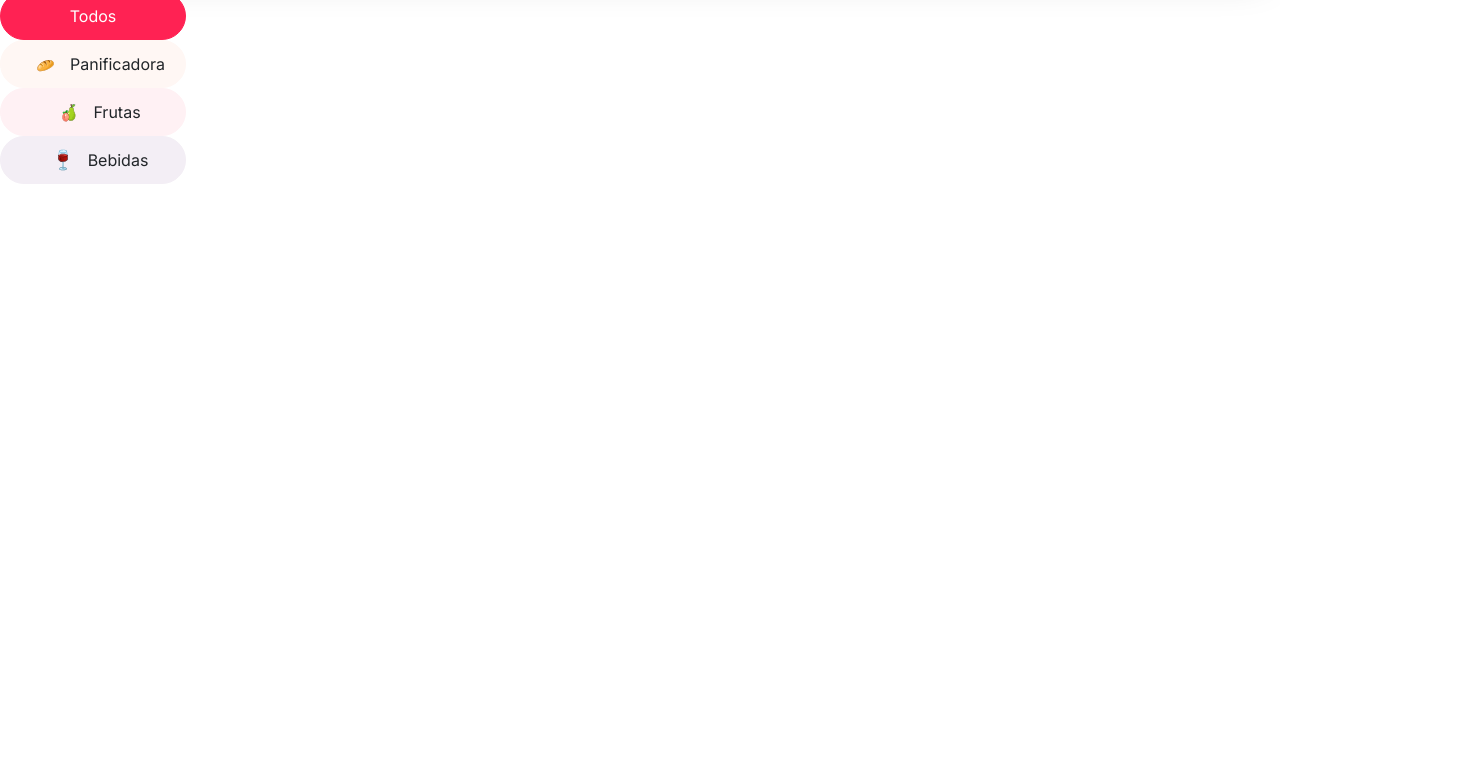
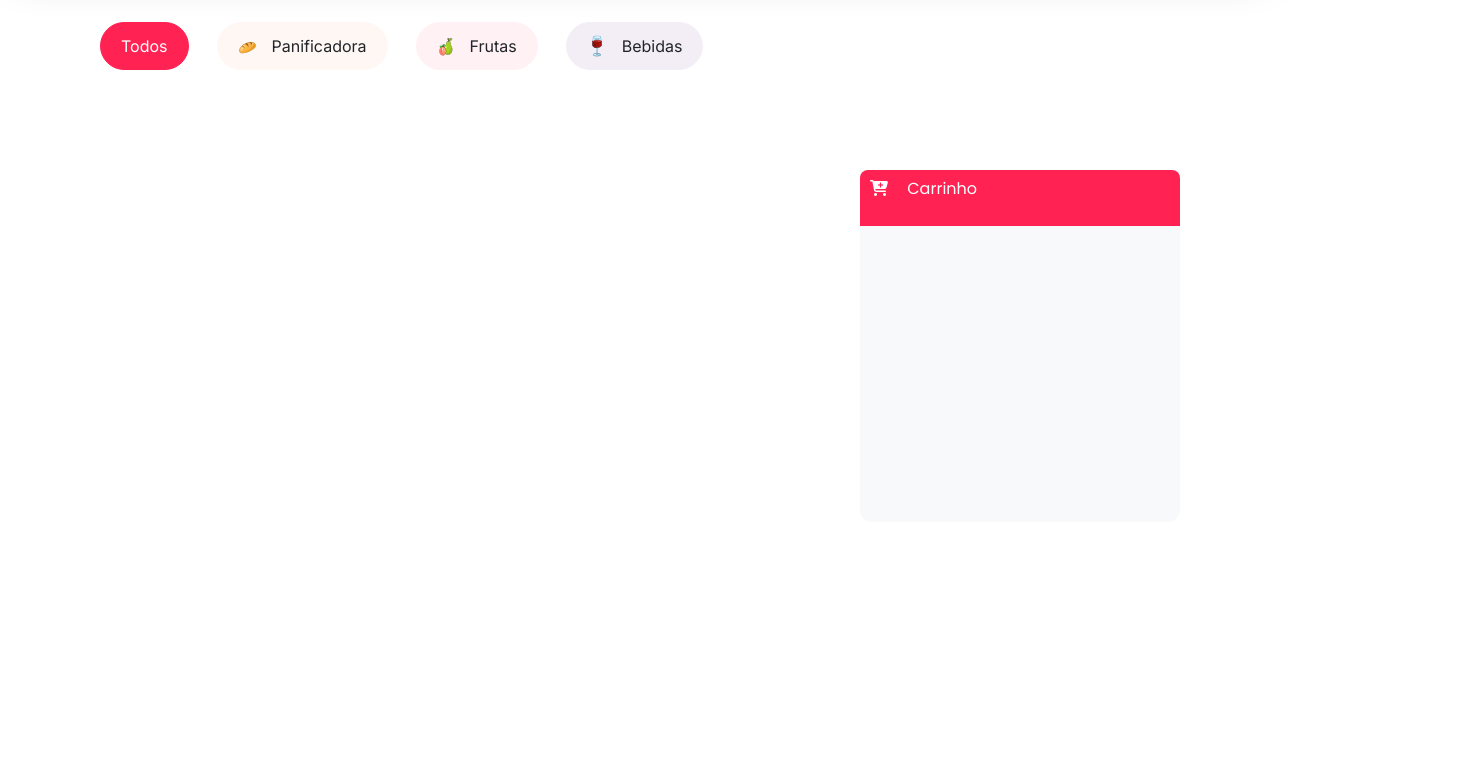
Before and after one commit to Kenzie-Academy-Brasil-Developers/api-kenziefood-m2-devklucas, a plain HTML site: page index.html in a window 1280 px wide. Shown: the part 78-845 px from the top of the page, 1480 px wide, since content can reach past the window. After the commit the page ends 800 px from the top, so only its background shows below. Drawn offline with Linux system fonts and the light colour scheme.

Commit message:
adicionado carrinho

```diff
--- a/index.html
+++ b/index.html
@@ -24,31 +24,32 @@
                 <form action="" class="formPesquisarProduto">
                     <input type="text" class="inputPesquisarProduto" placeholder="Pesquisar por Produto">
                 </form>
-                <div class="containerLogin">
-                    <button class="btnPrincipal btnlogin">
-                        <i class="fa-solid fa-user iconMargin"></i>
-                        Login
-                    </button>
-                </div>
+                <a href="./src/pages/login.html">
+
+                </a>
+                <button class="btnPrincipal btnlogin" onclick="window.location.href='./src/pages/login.html';">
+                    <i class="fa-solid fa-user iconMargin"></i>
+                    Login
+                </button>
             </div>
         </nav>
     </header>
 
-    <main>
+    <main class="containerVitrine">
         <section class="containerFiltros">
             <button class="btnPrincipal btnTodos">
                 Todos
             </button>
 
-            <button class="btnPrincipal btnProduto2">
+            <button class="btnPrincipal btnProdutoCategoria btnProduto2">
                 <img class="iconMargin" src="./src/img/Icon_bread.svg" alt="icone">
                 Panificadora
             </button>
-            <button class="btnPrincipal btnProduto3">
+            <button class="btnPrincipal btnProdutoCategoria btnProduto3">
                 <img class="iconMargin" src="./src/img/Icon_fruits.svg" alt="icone">
                 Frutas
             </button>
-            <button class="btnPrincipal btnProduto4">
+            <button class="btnPrincipal btnProdutoCategoria btnProduto4">
                 <img class="iconMargin" src="./src/img/Icon_glass_of_wine.svg" alt="icone">
                 Bebidas
             </button>
@@ -57,14 +58,25 @@
 
         <section class="containerVitrine">
 
+            <aside>
+                <section class="containerCarrinho">
+                    <div class="containerHeaderCarrinho">
+                        <i class="fa-solid fa-cart-plus iconMargin"></i>
+                        Carrinho
+                    </div>
+                    <!--
+                    <div class="containerQuantidadeCarrinho"></div>
+                    <div class="containerTotalCarrinho"></div>
+                    -->
+
+                </section>
+            </aside>
         </section>
 
+
+
     </main>
-    <aside>
-        <section class="containerCarrinho">
 
-        </section>
-    </aside>
 
     <script type="module" src="./src/script/script.js"></script>
 
--- a/src/style/home.css
+++ b/src/style/home.css
@@ -1,6 +1,8 @@
 
 /* || Header */
 nav{
+    position: fixed;
+
     height: 70px;
 
     width: 100%;
@@ -61,12 +63,12 @@ nav{
 }
 
 .iconMargin{
-    margin: 15px;
+    margin-right: 15px;
 }
 
 /* || Buttons */
 
-.btnPrincipal.btnlogin{
+.btnlogin{
     width: 342px;
 
     margin-top: 10px;
@@ -80,6 +82,85 @@ main{
     width: 100%;
 }
 
+
+.containerFiltros{
+    display: flex;
+
+    justify-content: left;
+    align-items: center;
+
+    flex-direction: row;
+}
+
+.containerVitrine{
+    padding: 10px;
+}
+
+
+/* || Carrinho */
+
+.containerCarrinho{
+    width: 320px;
+    height: 583px;
+
+    display: flex;
+
+    justify-content: center;
+    align-items: center;
+
+    flex-direction: row;
+}
+
+.containerHeaderCarrinho{
+    width: 320px;
+    height: 56px;
+
+    padding: 10px;
+
+    font-size: 16px;
+
+    color: #FFFFFF;
+
+    background: #FF2253;
+    border-radius: 8px 8px 0px 0px;
+
+    position:absolute;
+	bottom:0;
+}
+
+.containerQuantidadeCarrinho{
+    height: 58px;
+
+    background: #F8F9FA;
+}
+
+.containerTotalCarrinho{
+    height: 58px;
+
+    background-color: #FFFFFF;
+}
+
+.containerCardProdutoCarrinho{
+    width: 300px;
+    height: 84px;
+}
+
+.containerImagemProdutoCarrinho{
+    width: 70px;
+    height: 70px;
+
+    border-radius: 8px;
+}
+
+.containerDetalhesProdutoCarrinho{
+    width: 218px;
+    height: 83px;
+}
+
+
+
+
+
 @media (min-width: 376px){
 
     /* || Header Desktop*/
@@ -88,23 +169,58 @@ main{
     }
 
     .containerLogo{
-        margin-left: 35px;
+        margin-left: 100px;
     }
 
     .containerPesquisarLogar{
-        margin-right: 35px;
+        margin-right: 100px;
+        flex-direction: row;
     }
 
     .inputPesquisarProduto{
         width: 312px;
     }
 
-    .containerPesquisarLogar{
-        flex-direction: row;
+    /* || Buttons*/
+
+    .btnlogin{
+        width: 100%;
+        margin-left: 10px;
     }
 
-    /* || Buttons*/
-    .btnPrincipal.btnlogin{
-        width: 186px;
+    /* || Main */
+    .containerVitrine{
+        position: sticky;
+
+        padding: 100px;
     }
+
+    /* || Aside */
+
+    aside{
+        position: sticky;
+        float: right;
+
+        margin-right: 100px;
+    }
+
+    .containerCarrinho{
+        width: 320px;
+        height: 352px;
+
+        display: flex;
+
+        align-items: center;
+        justify-content: center;
+
+        background: #F8F9FA;
+
+        border-radius: 0px 0px 12px 12px;
+    }
+
+    .containerHeaderCarrinho{
+        position: absolute;
+        top: 0;
+    }
+
 }
--- a/src/style/style.css
+++ b/src/style/style.css
@@ -41,6 +41,10 @@ span, p{
 
 /* || Buttons */
 
+button{
+    cursor: pointer;
+}
+
 .btnPrincipal{
     display: flex;
     flex-direction: row;
@@ -52,7 +56,6 @@ span, p{
     font-weight: 500;
     font-size: 16px;
 
-    width: 186px;
     height: 48px;
 
     color: #FFFFFF;
@@ -64,7 +67,13 @@ span, p{
     border-radius: 30px;
 }
 
-.btnPrincipal.btnDesabilitado{
+.btnPrincipal:hover{
+    color: #FFFFFF;
+
+    background: #FF2253;
+}
+
+.btnCinza{
 
     color: #212529;
     background: #F8F9FA;
@@ -72,25 +81,30 @@ span, p{
     border: 1.5px solid #F8F9FA;
 }
 
-.btnPrincipal.btnProduto2{
+.btnTodos{
+    margin-right: 28px;
+}
+
+.btnProdutoCategoria{
+    margin-right: 28px;
 
     color: #212529;
+}
+
+.btnProduto2{
     background: #FFF7F4;
 
     border: 1.5px solid #FFF7F4;
 }
 
-.btnPrincipal.btnProduto3{
+.btnProduto3{
 
-    color: #212529;
     background: #FFF1F4;
 
     border: 1.5px solid #FFF1F4;
 }
 
-.btnPrincipal.btnProduto4{
-
-    color: #212529;
+.btnProduto4{
     background: #F3EEF5;;
 
     border: 1.5px solid #F3EEF5;;
@@ -147,49 +161,3 @@ span, p{
 .containerDetalhesProduto{
     height: 173px;
 }
-
-/* || Carrinho */
-
-.containerCarrinho{
-    width: 320px;
-    height: 583px;
-}
-
-.containerHeaderCarrinho{
-    width: 320px;
-    height: 56px;
-
-    color: #FFFFFF;
-
-    background: #FF2253;
-    border-radius: 8px 8px 0px 0px;
-}
-
-.containerQuantidadeCarrinho{
-    height: 58px;
-
-    background: #F8F9FA;
-}
-
-.containerTotalCarrinho{
-    height: 58px;
-
-    background-color: #FFFFFF;
-}
-
-.containerCardProdutoCarrinho{
-    width: 300px;
-    height: 84px;
-}
-
-.containerImagemProdutoCarrinho{
-    width: 70px;
-    height: 70px;
-
-    border-radius: 8px;
-}
-
-.containerDetalhesProdutoCarrinho{
-    width: 218px;
-    height: 83px;
-}
```
